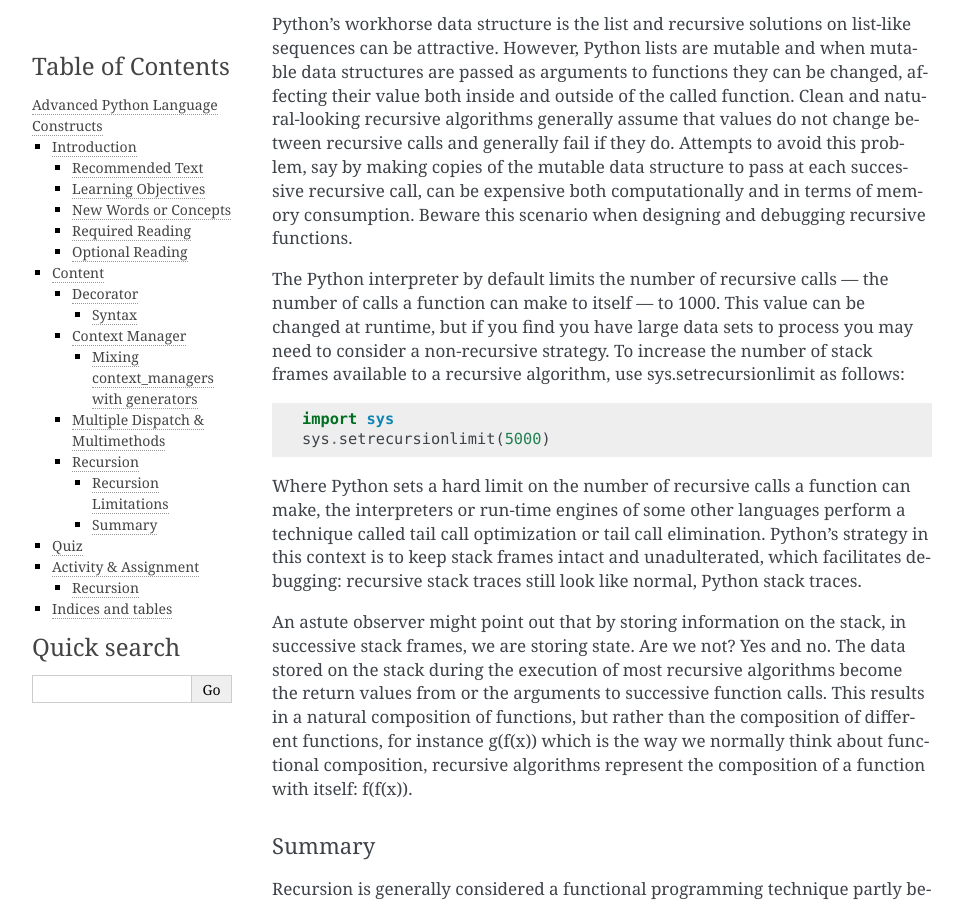
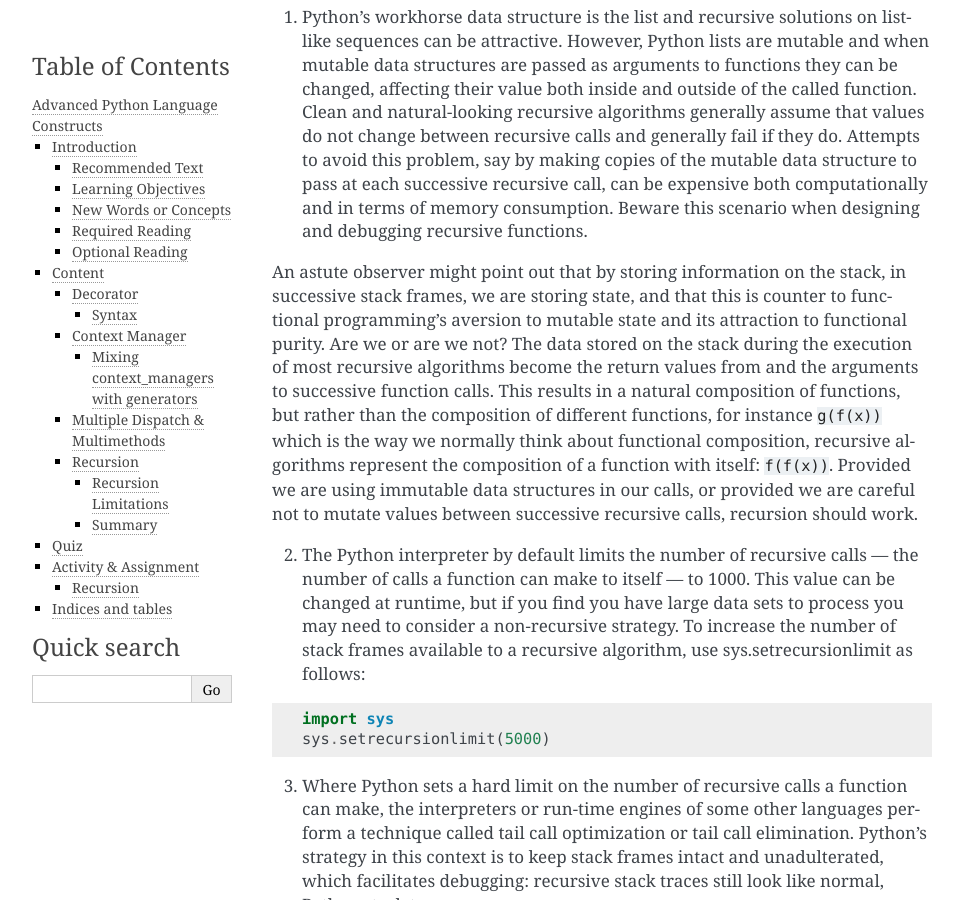
Before and after one commit to rriehle/AdvancedConstructs, a Sphinx documentation site: the page built from source/index.rst, in a window 1280 px wide and 900 px high, scrolled down 6504 px. Shown: the whole window, without its empty margins (148-1111 px from the left). Built offline with Sphinx 7.4.7, drawn with Linux system fonts in a browser that asks for light colours.

Commit message:
clarify recursive presentation

```diff
--- a/source/index.rst
+++ b/source/index.rst
@@ -326,22 +326,23 @@ Recursion Limitations
 
 Python is not ideally suited to recursive programming for a few key reasons:
 
-* mutable data structures
-* stackframe limits
-* lack of tail call optimization or elimination
+1.  mutable data structures
+2.  stackframe limits
+3.  lack of tail call optimization or elimination
 
-Python's workhorse data structure is the list and recursive solutions on list-like sequences can be attractive.  However, Python lists are mutable and when mutable data structures are passed as arguments to functions they can be changed, affecting their value both inside and outside of the called function.  Clean and natural-looking recursive algorithms generally assume that values do not change between recursive calls and generally fail if they do.  Attempts to avoid this problem, say by making copies of the mutable data structure to pass at each successive recursive call, can be expensive both computationally and in terms of memory consumption.  Beware this scenario when designing and debugging recursive functions.
+1.  Python's workhorse data structure is the list and recursive solutions on list-like sequences can be attractive.  However, Python lists are mutable and when mutable data structures are passed as arguments to functions they can be changed, affecting their value both inside and outside of the called function.  Clean and natural-looking recursive algorithms generally assume that values do not change between recursive calls and generally fail if they do.  Attempts to avoid this problem, say by making copies of the mutable data structure to pass at each successive recursive call, can be expensive both computationally and in terms of memory consumption.  Beware this scenario when designing and debugging recursive functions.
 
-The Python interpreter by default limits the number of recursive calls --- the number of calls a function can make to itself --- to 1000.  This value can be changed at runtime, but if you find you have large data sets to process you may need to consider a non-recursive strategy.  To increase the number of stack frames available to a recursive algorithm, use sys.setrecursionlimit as follows:
+An astute observer might point out that by storing information on the stack, in successive stack frames, we are storing state, and that this is counter to functional programming's aversion to mutable state and its attraction to functional purity.  Are we or are we not?  The data stored on the stack during the execution of most recursive algorithms become the return values from and the arguments to successive function calls.  This results in a natural composition of functions, but rather than the composition of different functions, for instance ``g(f(x))`` which is the way we normally think about functional composition, recursive algorithms represent the composition of a function with itself: ``f(f(x))``.  Provided we are using immutable data structures in our calls, or provided we are careful not to mutate values between successive recursive calls, recursion should work.
+
+2.  The Python interpreter by default limits the number of recursive calls --- the number of calls a function can make to itself --- to 1000.  This value can be changed at runtime, but if you find you have large data sets to process you may need to consider a non-recursive strategy.  To increase the number of stack frames available to a recursive algorithm, use sys.setrecursionlimit as follows:
 
 .. code-block:: python3
 
     import sys
     sys.setrecursionlimit(5000)
 
-Where Python sets a hard limit on the number of recursive calls a function can make, the interpreters or run-time engines of some other languages perform a technique called tail call optimization or tail call elimination.  Python's strategy in this context is to keep stack frames intact and unadulterated, which facilitates debugging: recursive stack traces still look like normal, Python stack traces.
+3.  Where Python sets a hard limit on the number of recursive calls a function can make, the interpreters or run-time engines of some other languages perform a technique called tail call optimization or tail call elimination.  Python's strategy in this context is to keep stack frames intact and unadulterated, which facilitates debugging: recursive stack traces still look like normal, Python stack traces.
 
-An astute observer might point out that by storing information on the stack, in successive stack frames, we are storing state.  Are we not?  Yes and no.  The data stored on the stack during the execution of most recursive algorithms become the return values from or the arguments to successive function calls.  This results in a natural composition of functions, but rather than the composition of different functions, for instance g(f(x)) which is the way we normally think about functional composition, recursive algorithms represent the composition of a function with itself: f(f(x)).
 
 
 Summary
```
